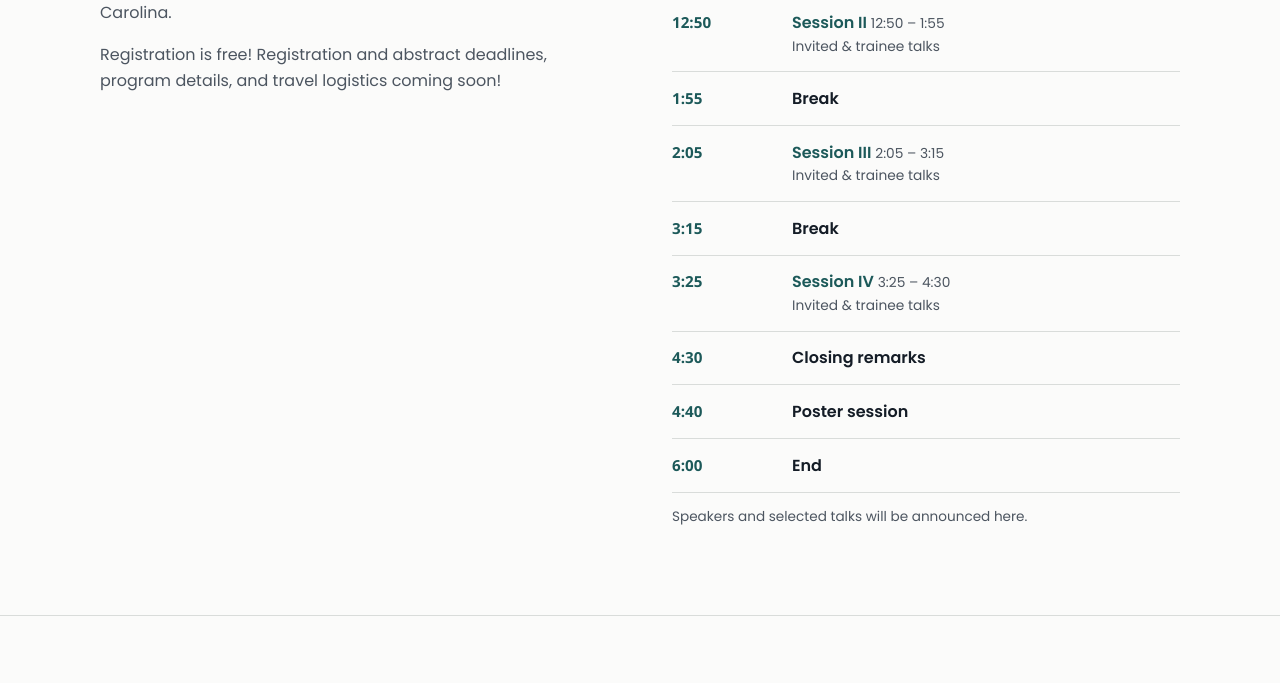
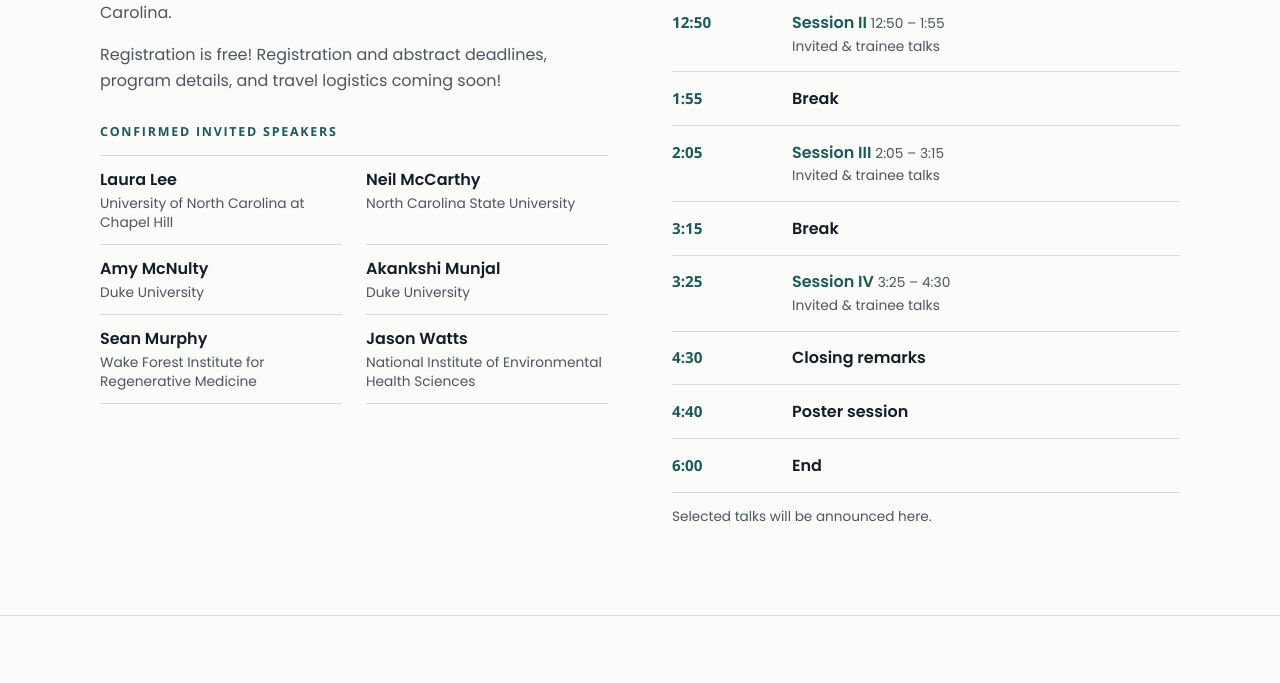
Before and after one commit to currie-wfu/ncregenerationsymposium, a plain HTML site: page index.html in a window 1280 px wide. Shown: the part 1728-2411 px from the top of the page. Drawn offline with nearby package versions, Linux system fonts and the light colour scheme.

Commit message:
Add confirmed invited speakers to About section
Co-Authored-By: Claude Opus 5.5 <noreply@anthropic.com>
Claude-Session: https://claude.ai/code/session_013U5srtj2VGvLd7fcRRDtiG

```diff
--- a/index.html
+++ b/index.html
@@ -152,6 +152,13 @@ body::before{content:"";position:fixed;inset:0 0 auto;height:env(safe-area-inset
 .prose{display:grid;gap:1rem;max-width:62ch;color:var(--fg)}
 .prose p{color:var(--muted)}
 .prose p.lead{color:var(--fg);font-size:1.12rem}
+.speakers{margin-top:.8rem;display:grid;gap:.8rem}
+.speakers h3{font-family:var(--display);font-weight:700;font-size:.78rem;letter-spacing:.14em;text-transform:uppercase;color:var(--heading)}
+.speaker-list{list-style:none;margin:0;padding:0;display:grid;grid-template-columns:repeat(2,minmax(0,1fr));gap:0 1.5rem;border-top:1px solid var(--rule)}
+.speaker-list li{padding:.7rem 0;border-bottom:1px solid var(--rule);display:grid;gap:.1rem;align-content:start;min-width:0}
+.speaker-list .name{font-weight:600;color:var(--fg)}
+.speaker-list .inst{font-size:.86rem;color:var(--muted);line-height:1.4}
+@media (max-width:520px){.speaker-list{grid-template-columns:1fr}}
 
 .schedule{list-style:none;margin:0;padding:0;border-top:1px solid var(--rule)}
 .schedule li{display:grid;grid-template-columns:6.5rem minmax(0,1fr);gap:1rem;padding:.85rem 0;border-bottom:1px solid var(--rule);align-items:baseline}
@@ -338,6 +345,17 @@ footer a{color:var(--seafoam)}
         <p class="lead">The NC Regeneration Biology Symposium brings together labs across North Carolina studying regeneration, tissue repair, cell and developmental biology, and biomedical engineering.</p>
         <p>From salamander limbs and zebrafish fins to engineered stem-cell niches and bioprinted tissues, the meeting highlights the robust regenerative biology research happening across North Carolina.</p>
         <p>Registration is free! Registration and abstract deadlines, program details, and travel logistics coming soon!</p>
+        <div class="speakers">
+          <h3>Confirmed invited speakers</h3>
+          <ul class="speaker-list">
+            <li><span class="name">Laura Lee</span><span class="inst">University of North Carolina at Chapel Hill</span></li>
+            <li><span class="name">Neil McCarthy</span><span class="inst">North Carolina State University</span></li>
+            <li><span class="name">Amy McNulty</span><span class="inst">Duke University</span></li>
+            <li><span class="name">Akankshi Munjal</span><span class="inst">Duke University</span></li>
+            <li><span class="name">Sean Murphy</span><span class="inst">Wake Forest Institute for Regenerative Medicine</span></li>
+            <li><span class="name">Jason Watts</span><span class="inst">National Institute of Environmental Health Sciences</span></li>
+          </ul>
+        </div>
       </div>
 
       <div id="program">
@@ -357,7 +375,7 @@ footer a{color:var(--seafoam)}
           <li><time>4:40</time><span class="what">Poster session</span></li>
           <li><time>6:00</time><span class="what">End</span></li>
         </ol>
-        <p style="margin-top:.8rem;font-size:.85rem;color:var(--muted)">Speakers and selected talks will be announced here.</p>
+        <p style="margin-top:.8rem;font-size:.85rem;color:var(--muted)">Selected talks will be announced here.</p>
       </div>
     </div>
   </section>
```
